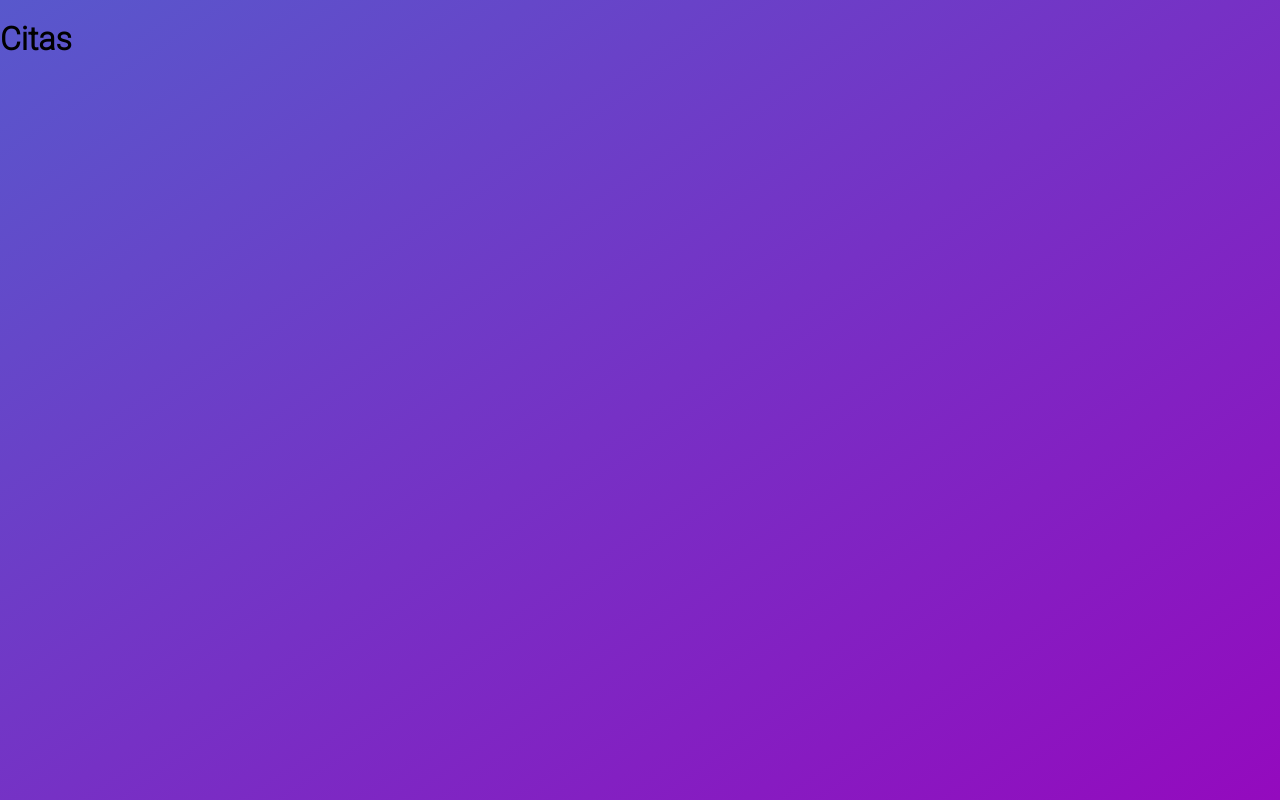
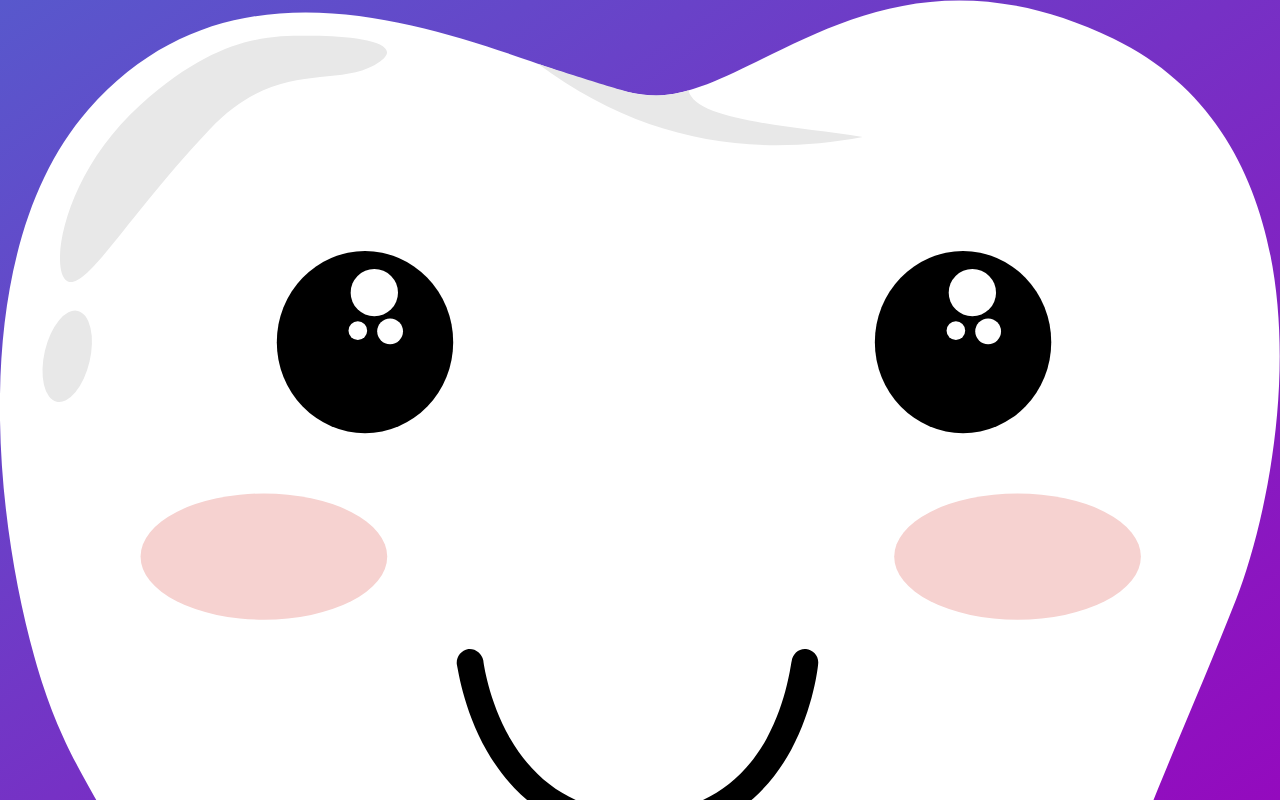
Before and after one commit to FTH-EGC/App-Clientes, a React (Create React App) app: page / in a window 1280 px wide. Shown: the top 800 px of the page. Built offline with nearby package versions, Linux system fonts and the light colour scheme.

Commit message:
Agregando componente de Header, agregando imagen y titulo

```diff
--- a/src/App.js
+++ b/src/App.js
@@ -1,9 +1,10 @@
 import React from 'react';
+import Header from './components/Header';
 
 
 function App() {
   return (
-    <h1>Citas</h1>
+    <Header />
   );
 }
 
--- /dev/null
+++ b/src/components/Header.js
@@ -0,0 +1,14 @@
+import React from 'react'
+import Diente from '../assets/img/Diente.svg';
+
+const Header = () => {
+    return (
+        <header className="header contenedor">
+            <img src={Diente} alt="Logo"/>
+            <h1>Administrador de Citas</h1>
+        </header>
+
+     );
+}
+
+export default Header;
```
Also changed, not shown: src/assets/img/Diente.svg (added), 1 other file (tests, documents, lock files or other folders).
